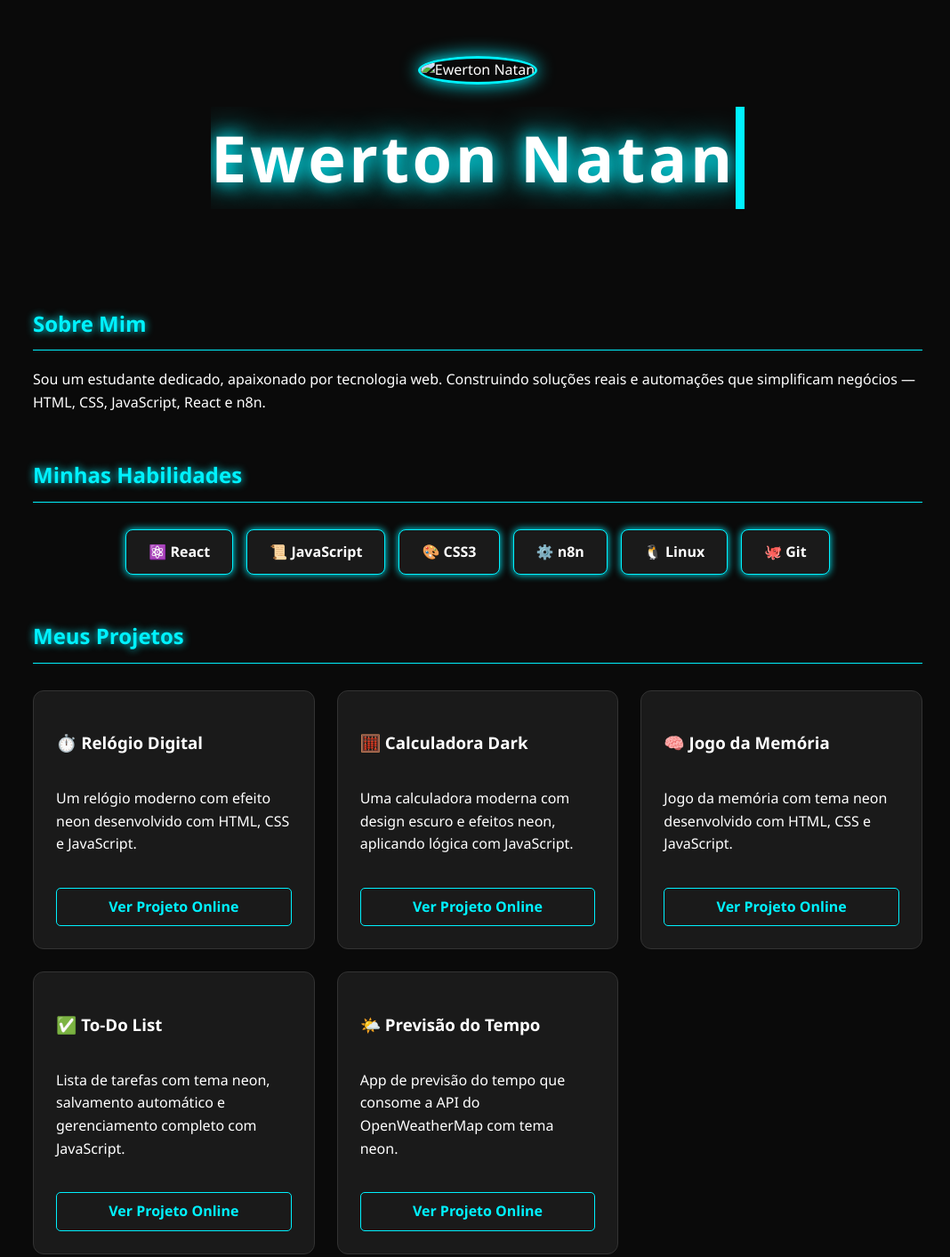
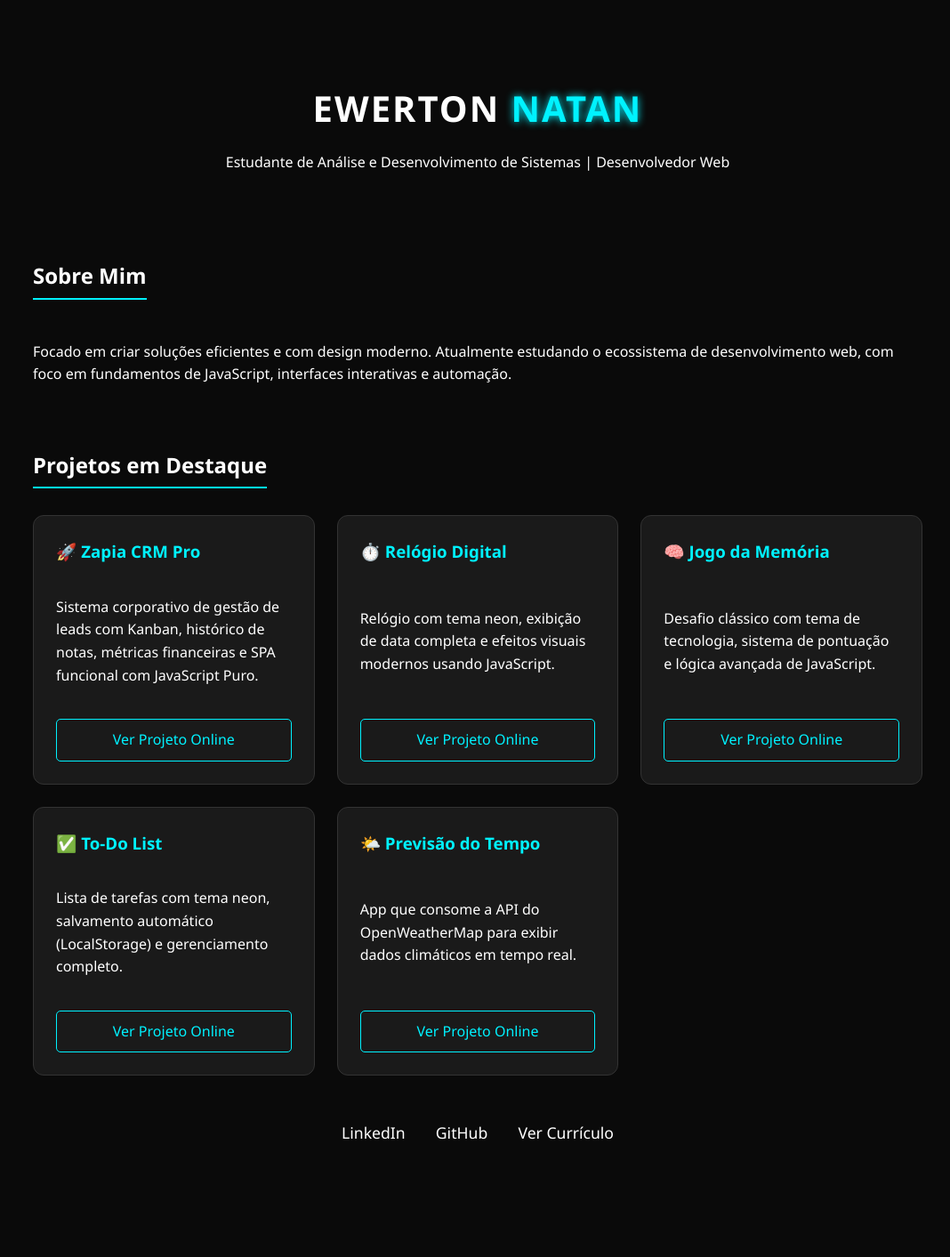
Before and after one commit to Tonatan36/meu-site-perfil, a plain HTML site: page index.html in a window 1280 px wide. Shown: the part 37-1450 px from the top of the page at 89% size, without its empty margins (103-1171 px from the left). After the commit the page ends 1365 px from the top, so only its background shows below. Drawn offline with Linux system fonts and the light colour scheme.

Commit message:
Update portfolio with CRM

```diff
--- a/index.html
+++ b/index.html
@@ -42,66 +42,33 @@
             object-fit: cover;
         }
 
-        /* O NOME GIGANTE QUE VOCÊ GOSTOU */
-        .typewriter {
-            font-size: 4.5rem;
-            font-weight: 800;
-            color: var(--text-white);
-            text-shadow: 0 0 20px var(--neon-blue), 0 0 40px var(--neon-blue);
-            overflow: hidden;
-            border-right: .15em solid var(--neon-blue);
-            white-space: nowrap;
-            margin: 0 auto;
-            letter-spacing: 0.05em;
-            animation:
-                typing 3.5s steps(30, end),
-                blink-caret .75s step-end infinite;
-            width: fit-content;
+        h1 {
+            font-size: 2.5rem;
+            margin-bottom: 10px;
+            text-transform: uppercase;
+            letter-spacing: 2px;
         }
 
-        @keyframes typing { from { width: 0 } to { width: 100% } }
-        @keyframes blink-caret { from, to { border-color: transparent } 50% { border-color: var(--neon-blue); } }
+        .highlight {
+            color: var(--neon-blue);
+            text-shadow: 0 0 10px var(--neon-blue);
+        }
+
+        section {
+            margin-bottom: 50px;
+        }
 
         h2 {
-            color: var(--neon-blue);
-            text-shadow: 0 0 10px var(--neon-blue);
-            border-bottom: 1px solid var(--neon-blue);
-            padding-bottom: 10px;
-            margin-top: 50px;
-        }
-
-        .skills-grid {
-            display: flex;
-            justify-content: center;
-            gap: 15px;
-            flex-wrap: wrap;
-            margin: 30px 0;
-        }
-
-        .skill-card {
-            background: var(--card-bg);
-            border: 1px solid var(--neon-blue);
-            border-radius: 8px;
-            padding: 12px 25px;
-            transition: 0.3s;
-            box-shadow: 0 0 8px var(--neon-blue);
-            display: flex;
-            align-items: center;
-            gap: 10px;
-            font-weight: bold;
-        }
-
-        .skill-card:hover {
-            transform: translateY(-8px);
-            box-shadow: 0 0 25px var(--neon-blue);
-            background: #222;
+            border-bottom: 2px solid var(--neon-blue);
+            display: inline-block;
+            margin-bottom: 30px;
+            padding-bottom: 5px;
         }
 
         .grid-projetos {
             display: grid;
             grid-template-columns: repeat(auto-fit, minmax(280px, 1fr));
             gap: 25px;
-            margin-top: 30px;
         }
 
         .card-projeto {
@@ -109,7 +76,7 @@
             padding: 25px;
             border-radius: 12px;
             border: 1px solid #333;
-            transition: 0.4s;
+            transition: 0.3s;
             display: flex;
             flex-direction: column;
             justify-content: space-between;
@@ -117,18 +84,23 @@
 
         .card-projeto:hover {
             border-color: var(--neon-blue);
-            box-shadow: 0 0 15px var(--neon-blue);
-            transform: scale(1.02);
+            transform: translateY(-10px);
+            box-shadow: 0 10px 20px rgba(0, 242, 255, 0.1);
+        }
+
+        .card-projeto h3 {
+            color: var(--neon-blue);
+            margin-top: 0;
         }
 
         .btn-projeto {
-            color: var(--neon-blue);
-            text-decoration: none;
-            font-weight: bold;
             display: inline-block;
             margin-top: 20px;
-            padding: 8px 15px;
+            padding: 10px 20px;
+            background: transparent;
+            color: var(--neon-blue);
             border: 1px solid var(--neon-blue);
+            text-decoration: none;
             border-radius: 5px;
             text-align: center;
             transition: 0.3s;
@@ -137,107 +109,85 @@
         .btn-projeto:hover {
             background: var(--neon-blue);
             color: var(--bg-dark);
-            box-shadow: 0 0 10px var(--neon-blue);
+            font-weight: bold;
         }
 
-        main {
+        .social-links {
             text-align: center;
-            margin-top: 60px;
-            padding: 50px 20px;
-            border-top: 1px solid #333;
+            margin-top: 40px;
         }
 
         .social-links a {
             color: var(--text-white);
             text-decoration: none;
-            margin: 10px;
-            padding: 12px 25px;
-            border: 1px solid var(--neon-blue);
-            border-radius: 8px;
-            display: inline-block;
+            margin: 0 15px;
+            font-size: 1.1rem;
             transition: 0.3s;
-            font-weight: bold;
         }
 
         .social-links a:hover {
-            background: var(--neon-blue);
-            color: var(--bg-dark);
-            box-shadow: 0 0 20px var(--neon-blue);
-        }
-
-        @media (max-width: 600px) {
-            .typewriter {
-                font-size: 2.2rem;
-                letter-spacing: 0.02em;
-            }
+            color: var(--neon-blue);
         }
     </style>
 </head>
 <body>
 
     <div class="container-principal">
-
         <header>
-            <img src="minha-foto.jpg" alt="Ewerton Natan" class="profile-img">
-            <h1 class="typewriter">Ewerton Natan</h1>
+            <h1>Ewerton <span class="highlight">Natan</span></h1>
+            <p>Estudante de Análise e Desenvolvimento de Sistemas | Desenvolvedor Web</p>
         </header>
 
         <section id="sobre">
             <h2>Sobre Mim</h2>
-            <p>Sou um estudante dedicado, apaixonado por tecnologia web. Construindo soluções reais e automações que simplificam negócios — HTML, CSS, JavaScript, React e n8n.</p>
+            <p>Focado em criar soluções eficientes e com design moderno. Atualmente estudando o ecossistema de desenvolvimento web, com foco em fundamentos de JavaScript, interfaces interativas e automação.</p>
         </section>
 
-        <section id="habilidades">
-            <h2>Minhas Habilidades</h2>
-            <div class="skills-grid">
-                <div class="skill-card">⚛️ React</div>
-                <div class="skill-card">📜 JavaScript</div>
-                <div class="skill-card">🎨 CSS3</div>
-                <div class="skill-card">⚙️ n8n</div>
-                <div class="skill-card">🐧 Linux</div>
-                <div class="skill-card">🐙 Git</div>
+        <section id="projetos">
+            <h2>Projetos em Destaque</h2>
+            <div class="grid-projetos">
+
+                <!-- PROJETO PRINCIPAL -->
+                <div class="card-projeto">
+                    <h3>🚀 Zapia CRM Pro</h3>
+                    <p>Sistema corporativo de gestão de leads com Kanban, histórico de notas, métricas financeiras e SPA funcional com JavaScript Puro.</p>
+                    <a href="https://tonatan36.github.io/zapia-crm-pro/" target="_blank" class="btn-projeto">Ver Projeto Online</a>
+                </div>
+
+                <div class="card-projeto">
+                    <h3>⏱️ Relógio Digital</h3>
+                    <p>Relógio com tema neon, exibição de data completa e efeitos visuais modernos usando JavaScript.</p>
+                    <a href="https://tonatan36.github.io/relogio-digital/" target="_blank" class="btn-projeto">Ver Projeto Online</a>
+                </div>
+
+                <div class="card-projeto">
+                    <h3>🧠 Jogo da Memória</h3>
+                    <p>Desafio clássico com tema de tecnologia, sistema de pontuação e lógica avançada de JavaScript.</p>
+                    <a href="https://tonatan36.github.io/jogo-da-memoria/" target="_blank" class="btn-projeto">Ver Projeto Online</a>
+                </div>
+
+                <div class="card-projeto">
+                    <h3>✅ To-Do List</h3>
+                    <p>Lista de tarefas com tema neon, salvamento automático (LocalStorage) e gerenciamento completo.</p>
+                    <a href="https://tonatan36.github.io/todo-list/" target="_blank" class="btn-projeto">Ver Projeto Online</a>
+                </div>
+
+                <div class="card-projeto">
+                    <h3>🌤️ Previsão do Tempo</h3>
+                    <p>App que consome a API do OpenWeatherMap para exibir dados climáticos em tempo real.</p>
+                    <a href="https://tonatan36.github.io/previsao-tempo/" target="_blank" class="btn-projeto">Ver Projeto Online</a>
+                </div>
+
             </div>
         </section>
 
-        <section id="projetos">
-            <h2>Meus Projetos</h2>
-            <div class="grid-projetos">
-                <div class="card-projeto">
-                    <h3>⏱️ Relógio Digital</h3>
-                    <p>Um relógio moderno com efeito neon desenvolvido com HTML, CSS e JavaScript.</p>
-                    <a href="https://tonatan36.github.io/relogio-digital/" target="_blank" class="btn-projeto">Ver Projeto Online</a>
-                </div>
-                <div class="card-projeto">
-                    <h3>🧮 Calculadora Dark</h3>
-                    <p>Uma calculadora moderna com design escuro e efeitos neon, aplicando lógica com JavaScript.</p>
-                    <a href="https://tonatan36.github.io/Calculadora/" target="_blank" class="btn-projeto">Ver Projeto Online</a>
-                </div>
-                <div class="card-projeto">
-                    <h3>🧠 Jogo da Memória</h3>
-                    <p>Jogo da memória com tema neon desenvolvido com HTML, CSS e JavaScript.</p>
-                    <a href="https://tonatan36.github.io/jogo-da-memoria/" target="_blank" class="btn-projeto">Ver Projeto Online</a>
-                </div>
-                <div class="card-projeto">
-                    <h3>✅ To-Do List</h3>
-                    <p>Lista de tarefas com tema neon, salvamento automático e gerenciamento completo com JavaScript.</p>
-                    <a href="https://tonatan36.github.io/todo-list/" target="_blank" class="btn-projeto">Ver Projeto Online</a>
-                </div>
-                <div class="card-projeto">
-                    <h3>🌤️ Previsão do Tempo</h3>
-                    <p>App de previsão do tempo que consome a API do OpenWeatherMap com tema neon.</p>
-                    <a href="https://tonatan36.github.io/previsao-tempo/" target="_blank" class="btn-projeto">Ver Projeto Online</a>
-                </div>
-            </div>
-        </section>
-
-        <main>
+        <footer>
             <div class="social-links">
                 <a href="https://www.linkedin.com/in/ewerton-natan-b9ab5238b" target="_blank">LinkedIn</a>
                 <a href="https://github.com/Tonatan36" target="_blank">GitHub</a>
-                <a href="curriculo.PDF" target="_blank">Ver Currículo</a>
+                <a href="Curriculo.pdf" target="_blank">Ver Currículo</a>
             </div>
-        </main>
-
+        </footer>
     </div>
 
 </body>
```
